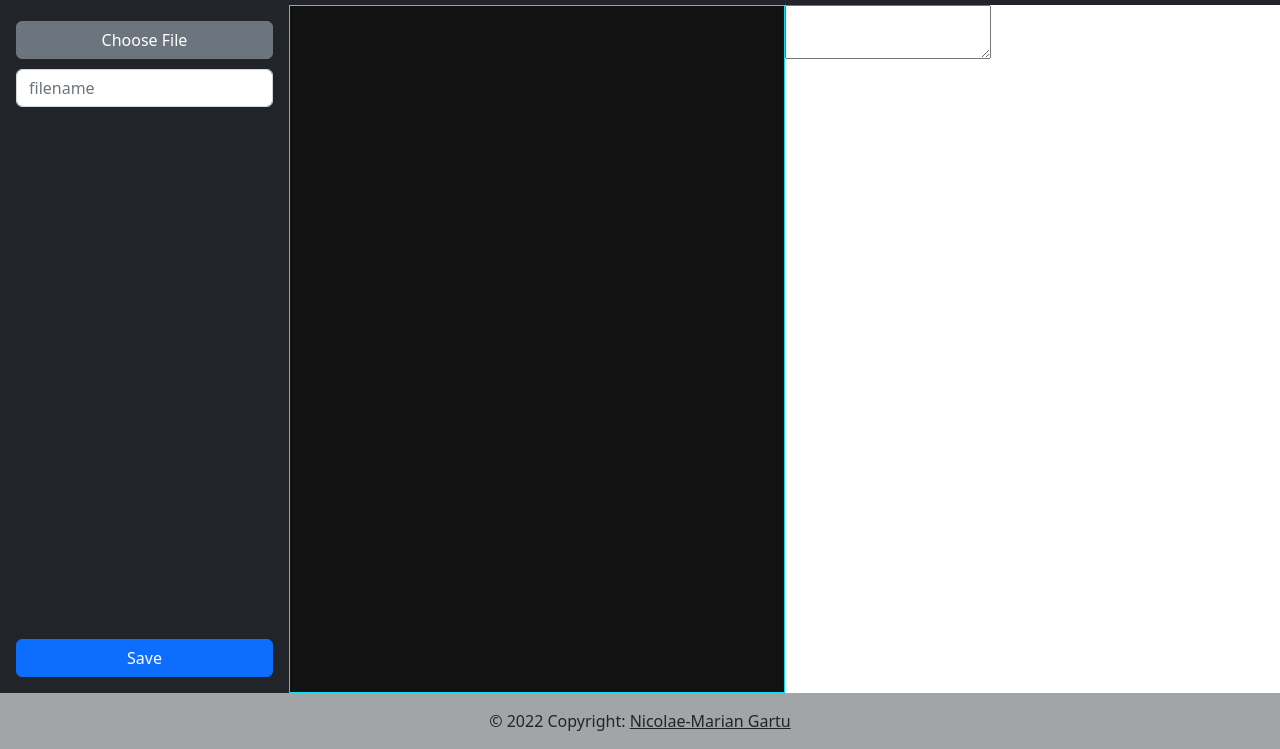
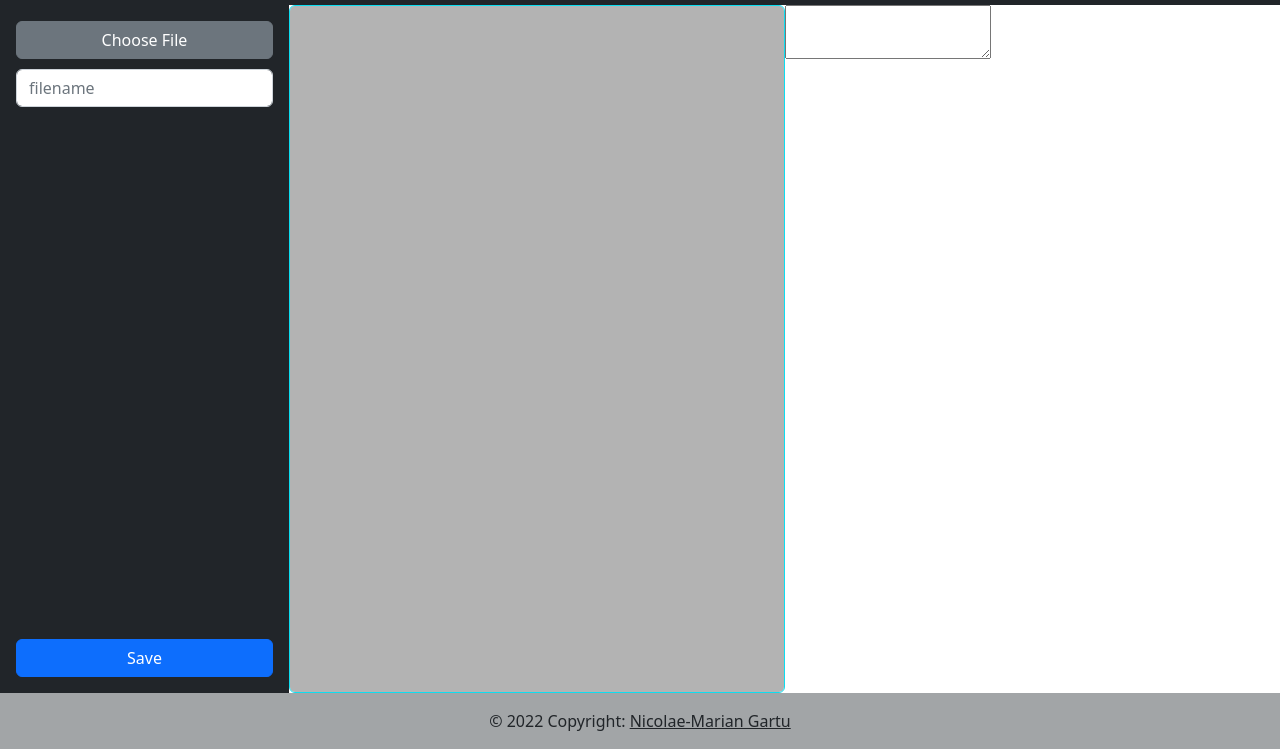
Before and after one commit to mareaaaan/slides, a website with bundled scripts: page public/index.html in a window 1280 px wide. Shown: the part 51-800 px from the top of the page. Built offline with nearby package versions, Linux system fonts and the light colour scheme; files whose address does not match are found by name; what reveal.js would draw is missing.

Commit message:
Restyle code editor

```diff
--- a/public/index.html
+++ b/public/index.html
@@ -39,7 +39,7 @@
       <button type="button" class="btn btn-primary" id="save-button">Save</button>
     </div>
     <div class="editor-container">
-      <textarea name="file-contents" id="editor" cols="30" rows="10"></textarea>
+      <textarea name="file-contents" class="form-control" id="editor" cols="30" rows="10" spellcheck="false"></textarea>
     </div>
     <div class="preview-container">
       <div class="reveal">
--- a/public/style.css
+++ b/public/style.css
@@ -25,12 +25,12 @@ footer {
 }
 
 #editor {
-    background-color:  #121212;
+    background-color:  #b3b3b3;
     border:1px solid #0dddf0;
     padding: 10px;
     overflow-y: scroll;
     overflow-x: scroll;
-    color:white;
+    color:#202020;
     resize: none;
     flex: 1 0 auto;
 }
```
